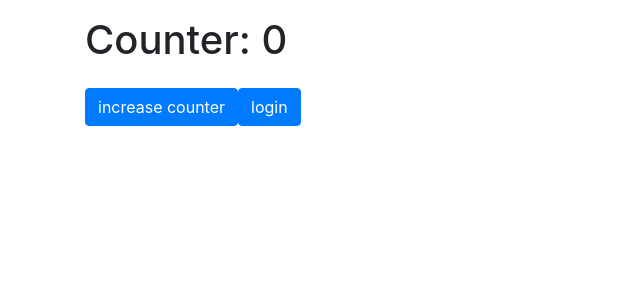
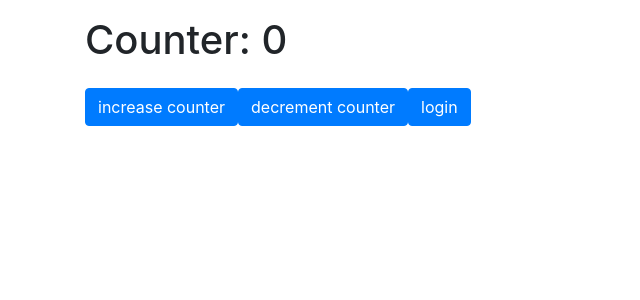
Before and after one commit to zead1992/react-app, a React (Create React App) app: page / in a window 1280 px wide. Shown: the top 300 px of the page, without its empty margins (0-640 px from the left). Built offline with nearby package versions, Linux system fonts and the light colour scheme.

Commit message:
redux: actions - reducers

```diff
--- a/src/App.tsx
+++ b/src/App.tsx
@@ -2,7 +2,7 @@ import React from 'react';
 import {useDispatch, useSelector} from "react-redux";
 import {RootState} from "./store/reducers";
 import {login} from "./store/actions/authActions";
-import {increment} from "./store/actions/counterActions";
+import {decrement, increment} from "./store/actions/counterActions";
 
 function App() {
 
@@ -15,6 +15,9 @@ function App() {
             <button onClick={()=> dispatch(increment())} className="btn btn-primary">
                 increase counter
             </button>
+            <button onClick={()=> dispatch(decrement())} className="btn btn-primary">
+                decrement counter
+            </button>
             {isLogged && <p>logged user</p>}
             <button
                 onClick={() => dispatch(login())}
```
